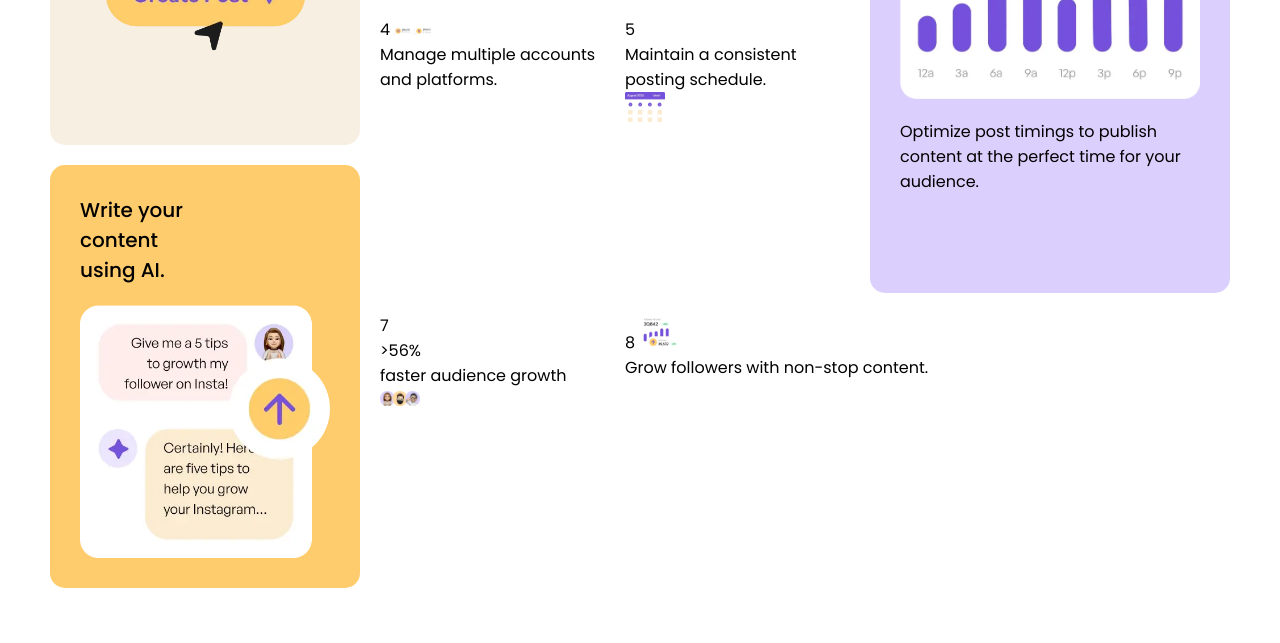
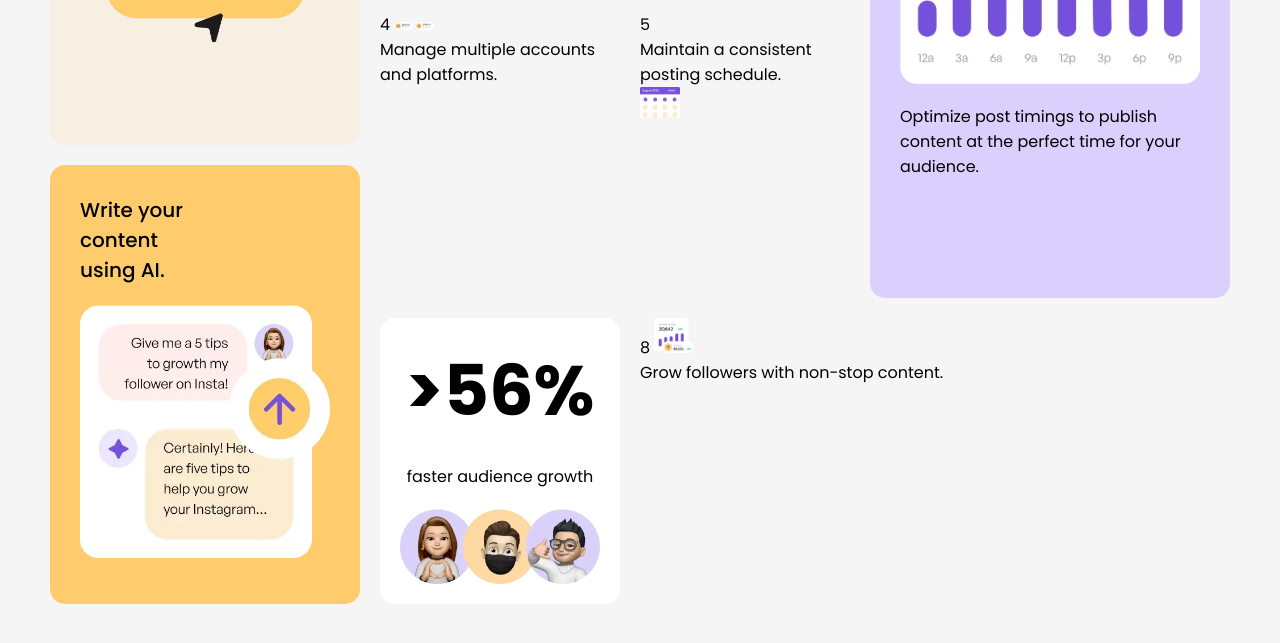
Before and after one commit to mohammed-mehdi-saibat/bento-grid-, a plain HTML site: page index.html in a window 1280 px wide. Shown: the part 645-1288 px from the top of the page. Drawn offline with Linux system fonts and the light colour scheme.

Commit message:
almost done! needs a little more time!

```diff
--- a/style.css
+++ b/style.css
@@ -12,6 +12,7 @@ body {
   width: 100vw;
   align-items: center;
   padding: 30px;
+  background-color: #f5f5f5;
 }
 
 .container {
@@ -144,6 +145,25 @@ body {
 .container .card7 {
   grid-column: 2/3;
   grid-row: 5/7;
+  display: flex;
+  flex-direction: column;
+  gap: 20px;
+  justify-content: center;
+  align-items: center;
+  background-color: white;
+  padding: 20px;
+}
+
+.container .card7 p {
+  font-size: 70px;
+  font-weight: 700;
+}
+
+.container .card7 span {
+}
+
+.container .card7 img {
+  width: 200px;
 }
 
 .container .card8 {
@@ -154,3 +174,10 @@ body {
 img {
   width: 40px;
 }
+
+@media (max-width: 768px) {
+  .container {
+    display: flex;
+    flex-direction: column;
+  }
+}
```
Also changed, not shown: index.html (+0 -1 lines).
